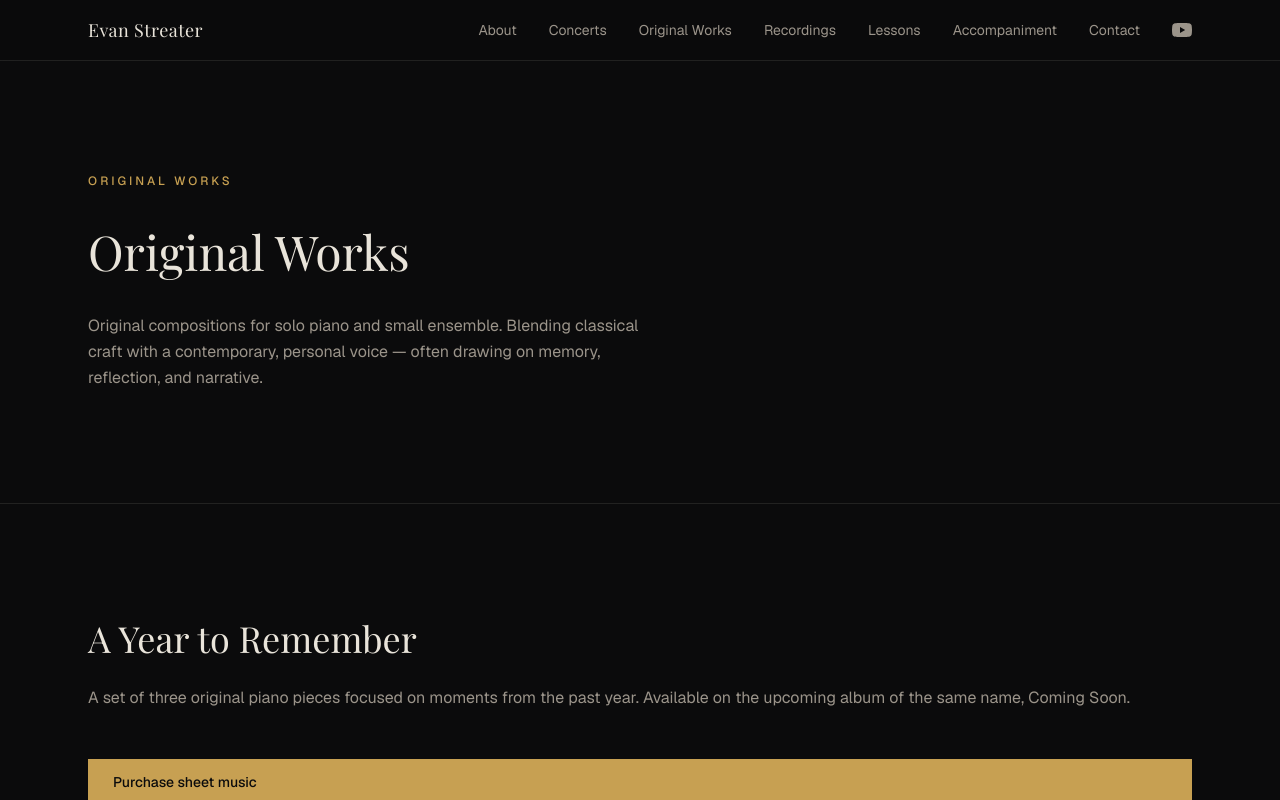
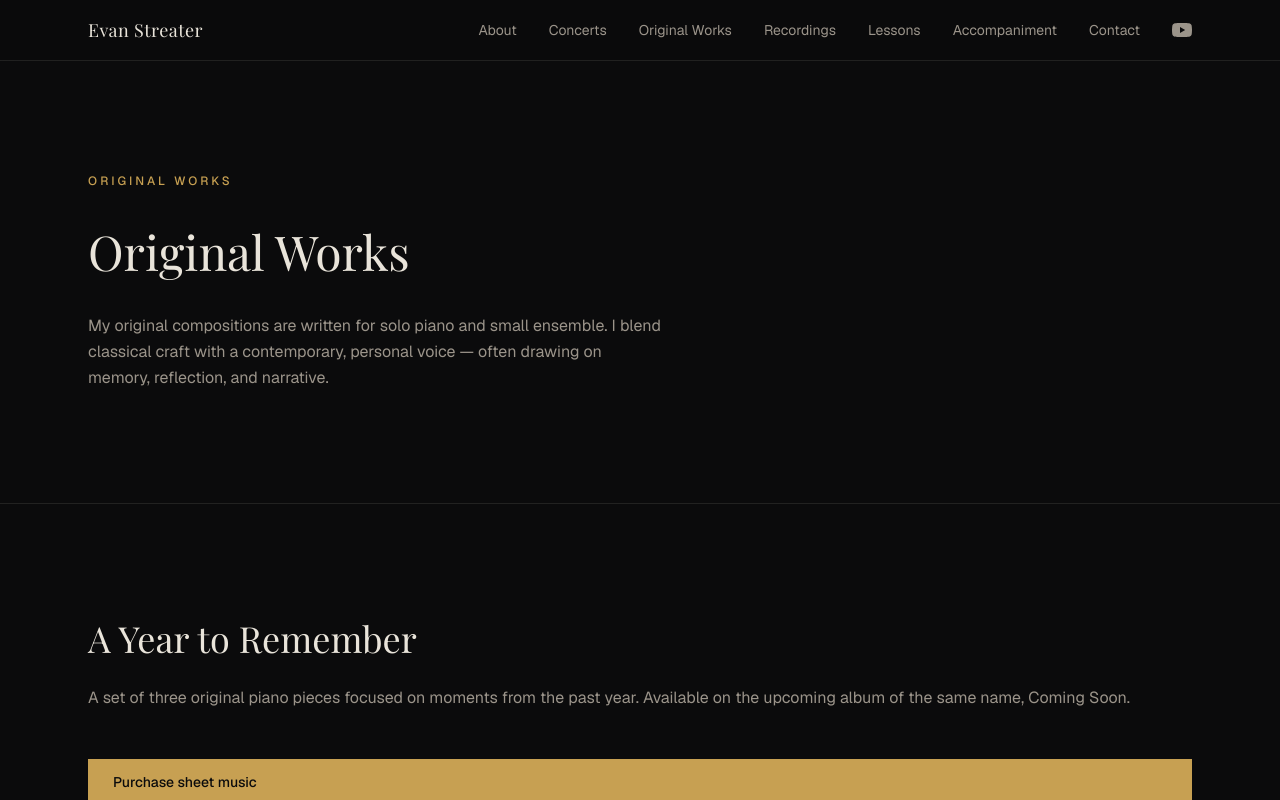
Before and after one commit to dolanmiu/Evan-Streater-Personal-Website, a Next.js app: page /original-works in a window 1280 px wide. Shown: the top 800 px of the page. Built offline with nearby package versions, Linux system fonts and the light colour scheme; a web font is replaced by a local one.

Commit message:
style(original-works): personalize introduction text
Rewrote the Original Works introduction in the first person to sound like a personal introduction while keeping the same ideas.

```diff
--- a/app/original-works/page.tsx
+++ b/app/original-works/page.tsx
@@ -24,9 +24,9 @@ export default function OriginalWorksPage() {
             Original Works
           </h1>
           <p className="max-w-xl leading-relaxed text-muted">
-            Original compositions for solo piano and small ensemble. Blending
-            classical craft with a contemporary, personal voice — often drawing
-            on memory, reflection, and narrative.
+            My original compositions are written for solo piano and small
+            ensemble. I blend classical craft with a contemporary, personal
+            voice — often drawing on memory, reflection, and narrative.
           </p>
         </div>
       </section>
```
Also changed, not shown: 1 other file (tests, documents, lock files or other folders).
